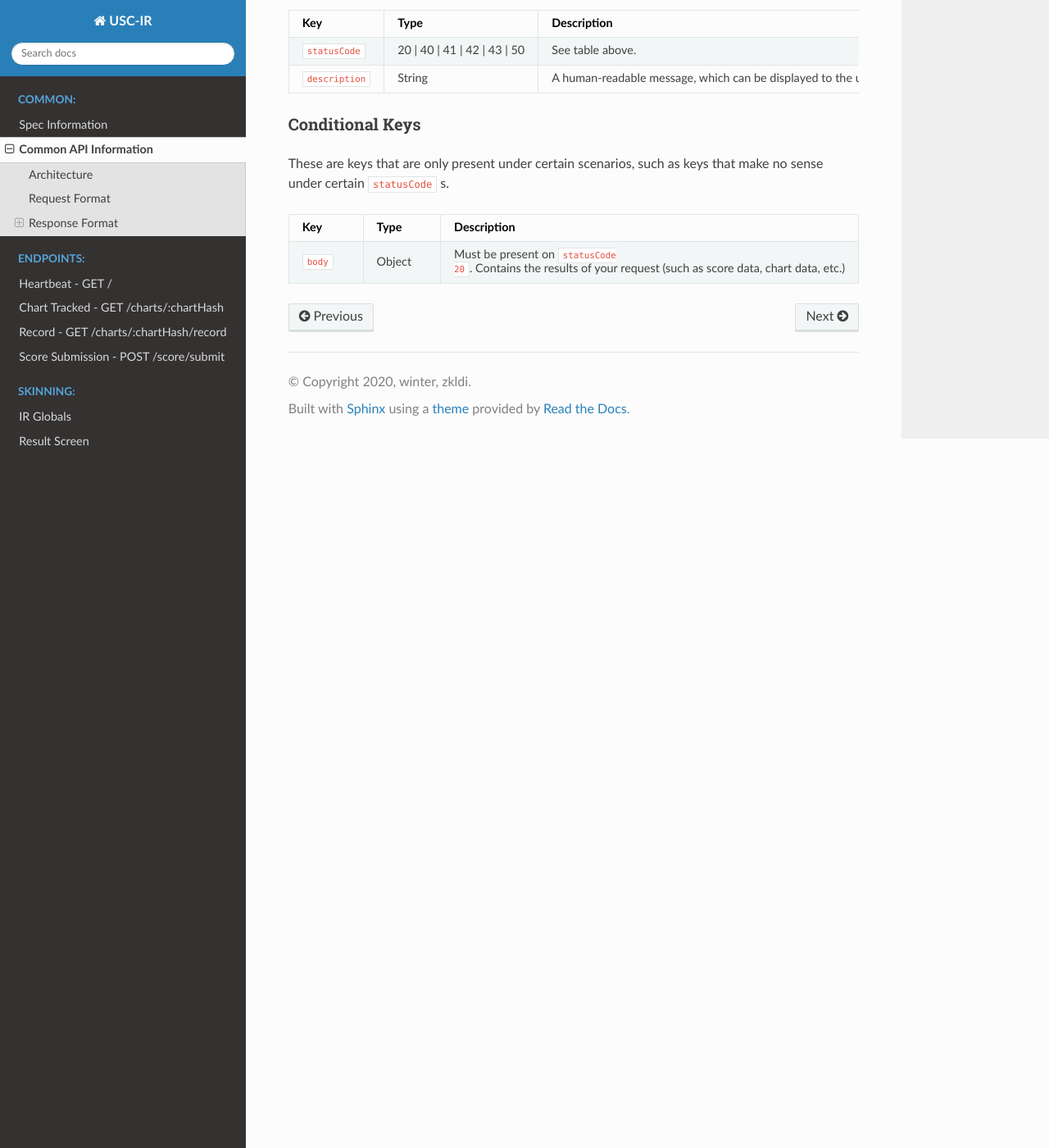
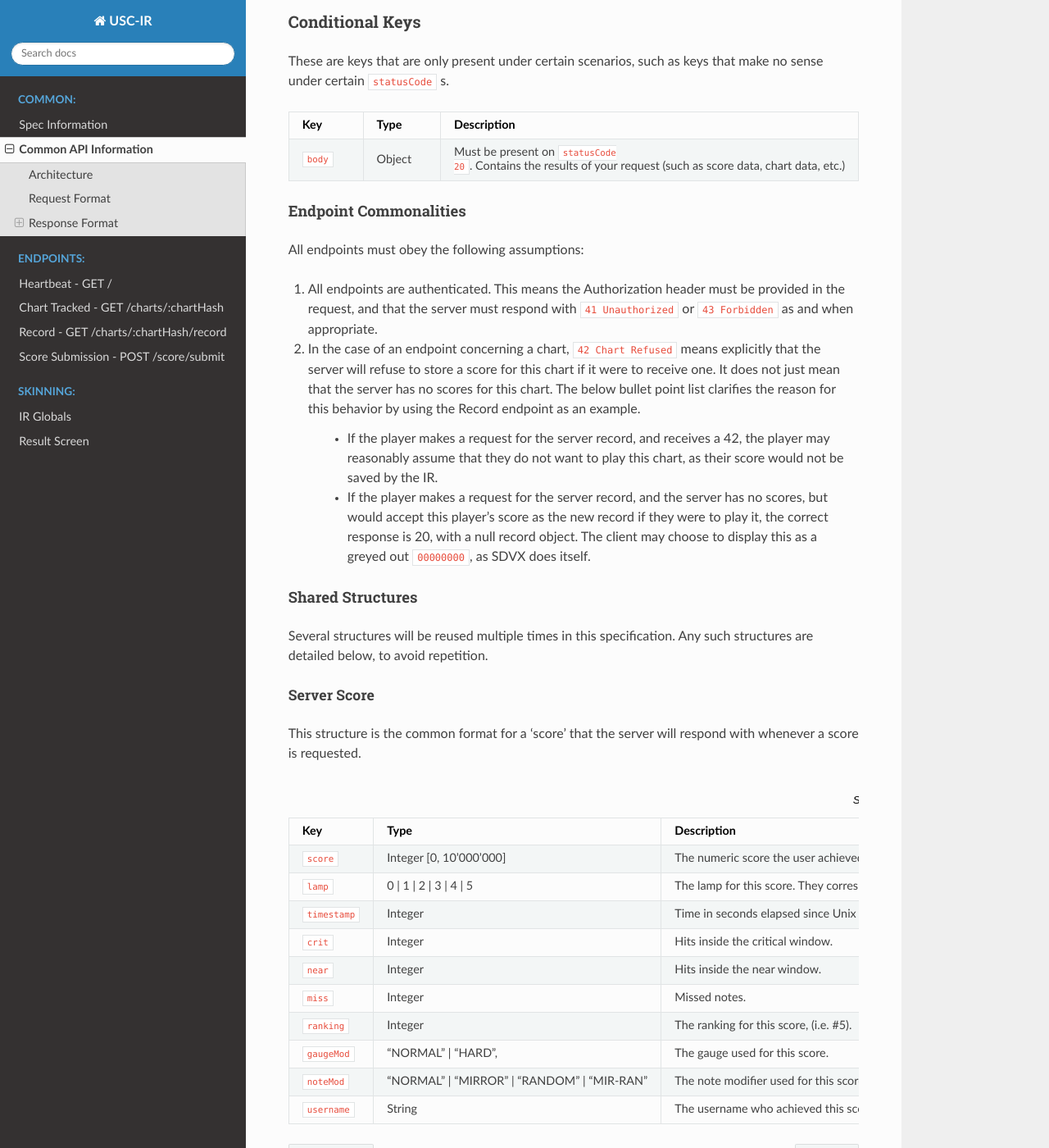
Before and after one commit to zkldi/uscir-spec, a Sphinx documentation site: the page built from source/common/api.rst, in a window 1280 px wide and 1400 px high, scrolled down 1674 px. Shown: the whole window at 82% size. Built offline with Sphinx 7.4.7 and the Read the Docs theme 2.0.0, drawn with Linux system fonts in a browser that asks for light colours; some of the changed text lies outside the part shown.

Commit message:
Add endpoint commonalities/shared objects field

```diff
--- a/source/common/api.rst
+++ b/source/common/api.rst
@@ -90,3 +87,65 @@ These are keys that are only present under certain scenarios, such as keys that
    * - ``body``
      - Object
      - Must be present on ``statusCode 20``. Contains the results of your request (such as score data, chart data, etc.)
+
+
+
+Endpoint Commonalities
+**********************
+
+All endpoints must obey the following assumptions:
+
+1. All endpoints are authenticated. This means the Authorization header must be provided in the request, and that the server must respond with ``41 Unauthorized`` or ``43 Forbidden`` as and when appropriate.
+2. In the case of an endpoint concerning a chart, ``42 Chart Refused`` means explicitly that the server will refuse to store a score for this chart if it were to receive one. It does not just mean that the server has no scores for this chart. The below bullet point list clarifies the reason for this behavior by using the Record endpoint as an example.
+
+    * If the player makes a request for the server record, and receives a 42, the player may reasonably assume that they do not want to play this chart, as their score would not be saved by the IR.
+    * If the player makes a request for the server record, and the server has no scores, but would accept this player's score as the new record if they were to play it, the correct response is 20, with a null record object. The client may choose to display this as a greyed out ``00000000``, as SDVX does itself.
+
+
+Shared Structures
+*****************
+
+Several structures will be reused multiple times in this specification. Any such structures are detailed below, to avoid repetition.
+
+Server Score
+############
+
+This structure is the common format for a 'score' that the server will respond with whenever a score is requested.
+
+.. list-table:: Server Score Object
+    :widths: 25 25 50
+    :header-rows: 1
+
+    *   - Key
+        - Type
+        - Description
+    *   - ``score``
+        - Integer [0, 10'000'000]
+        - The numeric score the user achieved.
+    *   - ``lamp``
+        - 0 | 1 | 2 | 3 | 4 | 5
+        - The lamp for this score. They correspond to the following; "NO PLAY", "FAILED", "CLEAR", "EXCESSIVE CLEAR", "ULTIMATE CHAIN", "PERFECT ULTIMATE CHAIN".
+    *   - ``timestamp``
+        - Integer
+        - Time in seconds elapsed since Unix Epoch, indicating when this score was achieved.
+    *   - ``crit``
+        - Integer
+        - Hits inside the critical window.
+    *   - ``near``
+        - Integer
+        - Hits inside the near window.
+    *   - ``miss``
+        - Integer
+        - Missed notes.
+    *   - ``ranking``
+        - Integer
+        - The ranking for this score, (i.e. #5).
+    *   - ``gaugeMod``
+        - "NORMAL" | "HARD",
+        - The gauge used for this score.
+    *   - ``noteMod``
+        - "NORMAL" | "MIRROR" | "RANDOM" | "MIR-RAN"
+        - The note modifier used for this score.
+    *   - ``username``
+        - String
+        - The username who achieved this score.
--- a/source/endpoints/record.rst
+++ b/source/endpoints/record.rst
@@ -26,6 +26,3 @@ Expected Response
     *   - ``record``
         - Server Score Object
         - The current server record. In the event of this chart being tracked but having no scores, this may be null.
-
-.. note::
-    Please see the Score Submission endpoint page for documentation on Server Score structure.
```
Also changed, not shown: other parts of source/common/api.rst (+0 -3 lines), source/endpoints/score-submit.rst (+0 -45 lines).
